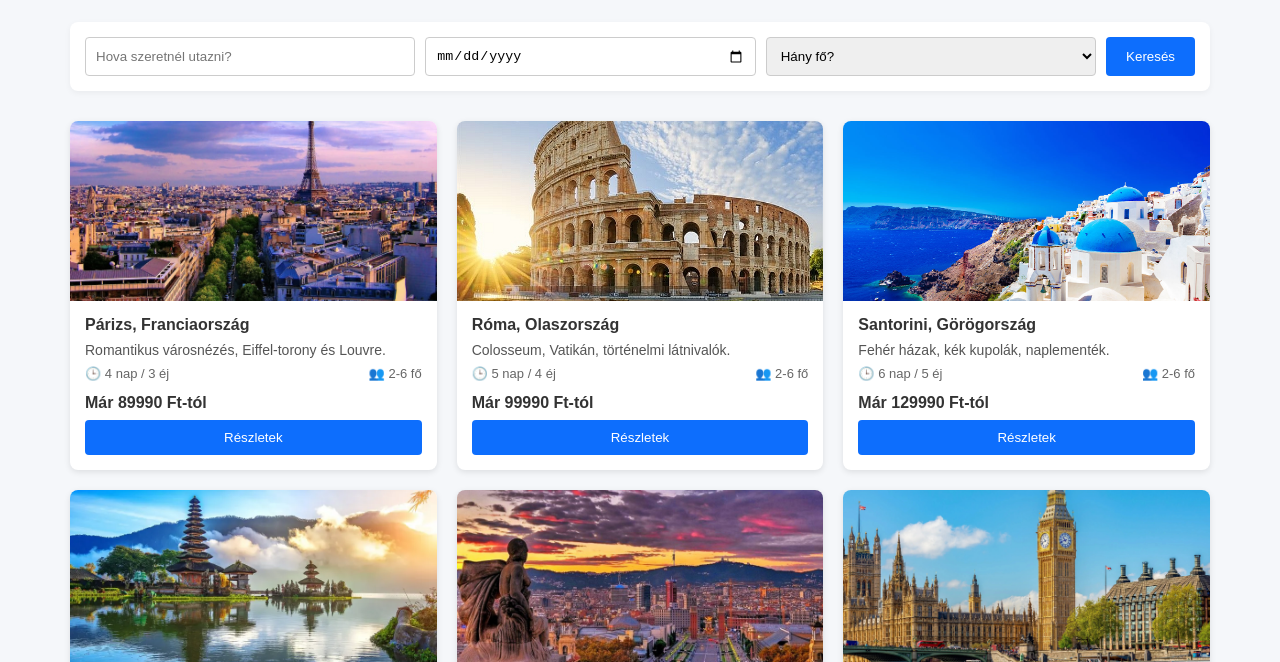
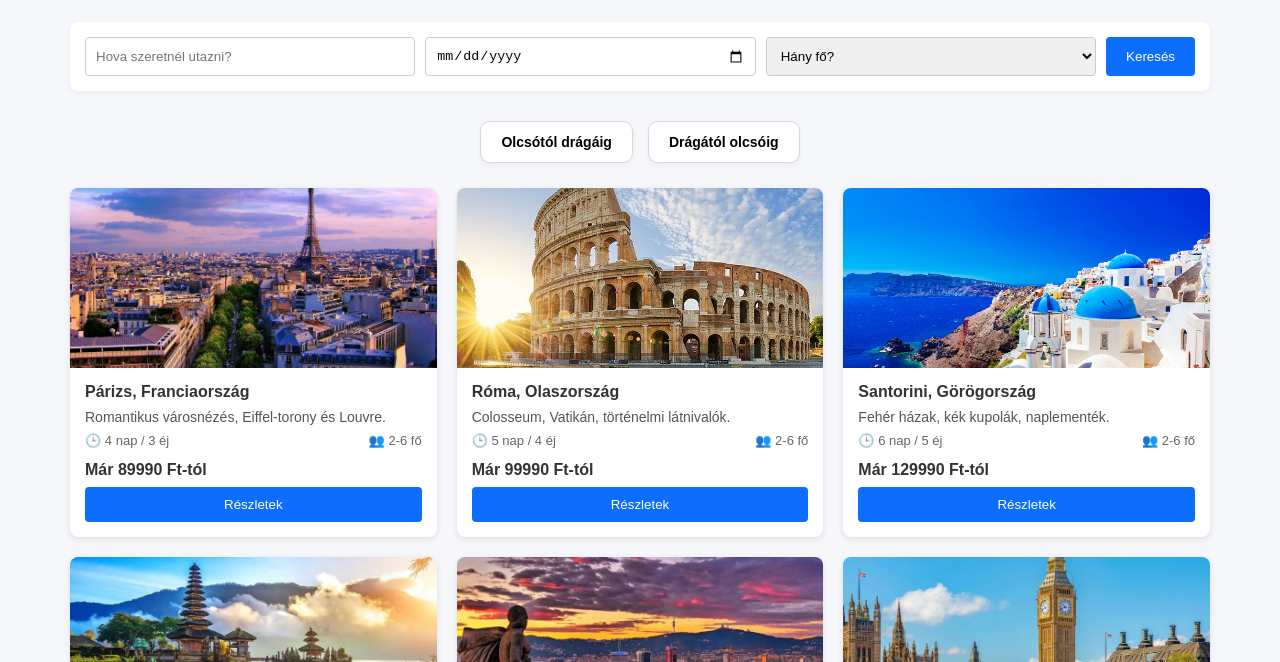
Before and after one commit to Nao529/AtlasTravel_UtazasTervezo, a plain HTML site: page index.html in a window 1280 px wide. Shown: the part 138-800 px from the top of the page. Drawn offline with Linux system fonts and the light colour scheme.

Commit message:
rendezes gomb és css bővítése

```diff
--- a/index.css
+++ b/index.css
@@ -217,3 +217,33 @@ footer {
 .lemond:hover {
     background-color: #bb2d3b;
 }
+
+.rendezes{
+    display: flex;
+    gap: 15px;
+    margin: 25px 0;
+    justify-content: center;
+    flex-wrap: wrap;
+}
+
+.rendezes button{
+    background: white;
+    border: 1px solid #d9d9d9;
+    padding: 12px 20px;
+    border-radius: 10px;
+    cursor: pointer;
+    font-size: 14px;
+    font-weight: bold;
+    transition: 0.3s;
+    box-shadow: 0 2px 6px rgba(0,0,0,0.05);
+}
+
+.rendezes button:hover{
+    background-color: #0d6efd;
+    color: white;
+    transform: translateY(-3px);
+}
+
+.rendezes button:active{
+    transform: scale(.97);
+}
--- a/index.html
+++ b/index.html
@@ -40,6 +40,17 @@
       </select>
       <button>Keresés</button>
     </section>
+    <section class="rendezes">
+
+    <button id="ar_no">
+        Olcsótól drágáig
+    </button>
+
+    <button id="ar_csokk">
+        Drágától olcsóig
+    </button>
+
+</section>
     <section id="utazasok"></section>
     <section id="foglalasok"></section>
   </main>
```
